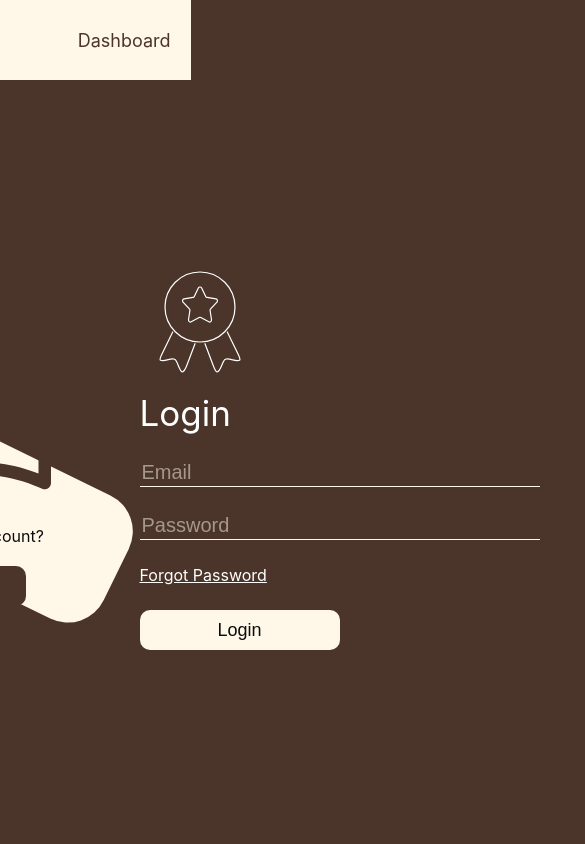
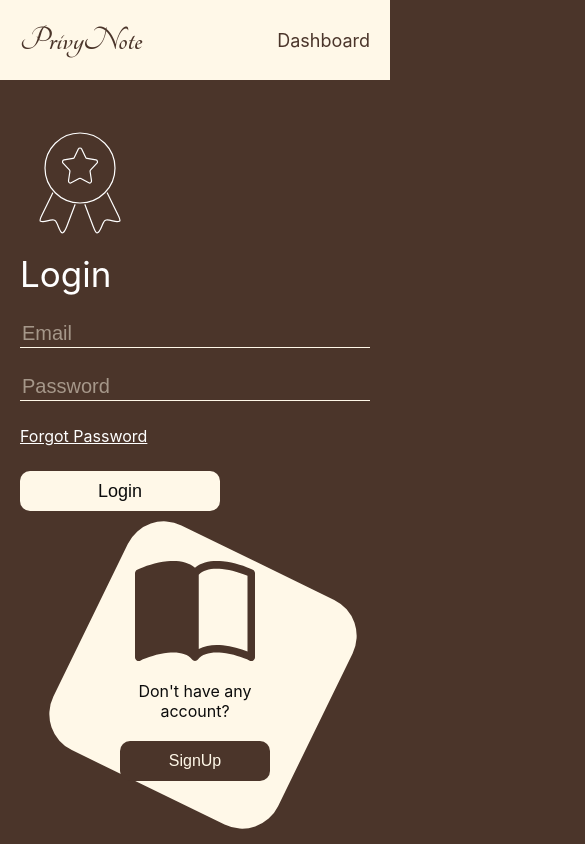
Before and after one commit to nikku1229/privyNote, a React (Vite) app in the folder client/: page /login in a window 390 px wide. Shown: the whole page, 585 px wide, since content can reach past the window. Built offline with nearby package versions, Linux system fonts and the light colour scheme; no server answers.

Commit message:
response check

```diff
--- a/client/src/index.css
+++ b/client/src/index.css
@@ -35,6 +35,10 @@ body {
   height: 100vh;
   font-family: var(--text-font);
   overflow-x: hidden;
+}
+
+p {
+  white-space: pre-wrap;
 }
 
 button {
@@ -495,3 +499,262 @@ nav a {
     }
   }
 }
+
+@media (max-width: 1320px) and (min-width: 1200px) {
+  .box-container {
+    top: 150px;
+    left: -50px;
+    width: 40vw;
+    height: 55vh;
+  }
+}
+
+@media (max-width: 1200px) and (min-width: 1024px) {
+  .box-container {
+    top: 150px;
+    left: -80px;
+    width: 45vw;
+    height: 55vh;
+  }
+}
+
+@media screen and (max-width: 1024px) {
+  .box-container {
+    top: 150px;
+    left: -100px;
+    width: 50vw;
+    height: 55vh;
+  }
+
+  .dashboard-main .main-container {
+    padding-left: 20px;
+    padding-right: 20px;
+  }
+
+  .diary-field form,
+  .search-bar-section,
+  .diary-list-section {
+    padding-left: 0px;
+    padding-right: 0px;
+  }
+}
+
+@media screen and (max-width: 1000px) {
+  .box-container {
+    top: 190px;
+    left: -50px;
+    width: 40vw;
+    height: 45vh;
+  }
+}
+
+@media screen and (max-width: 900px) {
+  .box-container {
+    top: 200px;
+    left: -100px;
+    width: 50vw;
+    height: 45vh;
+  }
+
+  .main-container .left {
+    .icon {
+      width: 150px;
+    }
+  }
+
+  .main-container .right {
+    padding-left: 50px;
+
+    h1,
+    p {
+      text-align: center;
+    }
+  }
+}
+
+@media screen and (max-width: 768px) {
+  .main-container {
+    display: flex;
+    flex-direction: column-reverse;
+
+    section {
+      align-self: center;
+    }
+
+    section.right {
+      padding-left: 0px;
+    }
+
+    .left {
+      height: 50%;
+      .icon {
+        width: 120px;
+        height: 100px;
+      }
+    }
+  }
+
+  .box-container {
+    width: 300px;
+    height: 300px;
+    top: 450px;
+    left: 30%;
+  }
+
+  .main-container .form-area {
+    padding-left: 0px;
+  }
+
+  .main-container.diary-dashboard {
+    display: block;
+  }
+}
+
+@media screen and (max-width: 700px) {
+  .box-container {
+    width: 300px;
+    height: 300px;
+    top: 450px;
+    left: 30%;
+  }
+
+  .diary-field form {
+    display: flex;
+    flex-direction: column;
+    align-items: start;
+    gap: 20px;
+
+    textarea {
+      width: 100%;
+    }
+  }
+}
+
+@media screen and (max-width: 650px) {
+  html {
+    width: 100vw;
+  }
+
+  body {
+    width: 100vw;
+    height: 100vh;
+  }
+
+  .box-container {
+    width: 300px;
+    height: 300px;
+    top: 450px;
+    left: 23%;
+  }
+  .main-container {
+    .left {
+      p {
+        text-align: center;
+      }
+    }
+    .right {
+      width: 100%;
+    }
+  }
+}
+
+@media screen and (max-width: 500px) {
+  .main-container {
+    .right {
+      width: 100%;
+    }
+  }
+
+  .box-container {
+    top: 450px;
+    left: 15%;
+  }
+
+  .diary-container {
+    width: 100%;
+
+    .diary-field form {
+      width: 100%;
+    }
+  }
+
+  .search-bar-section {
+    width: 100%;
+
+    form {
+      width: 100%;
+
+      input {
+        width: 100%;
+      }
+    }
+  }
+
+  .diary-list-section {
+    width: 100%;
+    padding: 0px;
+
+    .viewmode-diary-section {
+      width: 100%;
+      padding: 30px 20px;
+    }
+
+    .viewmode-diary-head {
+      .viewmode-diary-title {
+        font-size: 22px;
+      }
+    }
+  }
+}
+
+@media screen and (max-width: 450px) {
+  .main-container {
+    .right {
+      width: 100%;
+    }
+  }
+
+  .box-container {
+    width: 250px;
+    height: 250px;
+    top: 470px;
+    left: 20%;
+  }
+
+  .login-form {
+    input {
+      width: 100%;
+    }
+  }
+}
+
+@media screen and (max-width: 400px) {
+  .header-content {
+    h3 {
+      font-size: 35px;
+    }
+  }
+
+  .main-container .right h1 {
+    font-size: 35px;
+
+    span {
+      font-size: 55px;
+    }
+  }
+}
+
+@media screen and (max-width: 350px) {
+  .main-container .left {
+    .icon {
+      width: 80px;
+    }
+  }
+
+  .box-container {
+    width: 230px;
+    height: 230px;
+    top: 480px;
+    left: 18%;
+  }
+}
--- a/client/src/pages/Diary.jsx
+++ b/client/src/pages/Diary.jsx
@@ -126,7 +126,7 @@ const Diary = () => {
   return (
     <>
       <div className="dashboard-main">
-        <div className="main-container">
+        <div className="main-container diary-dashboard">
           <div className="diary-container">
             <div className="diary-field">
               <form onSubmit={saveDiary}>
```
